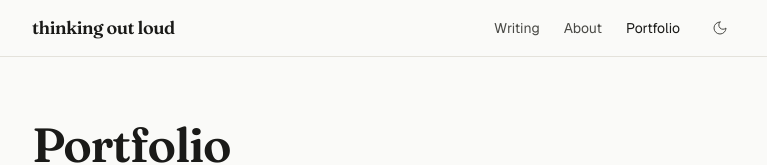
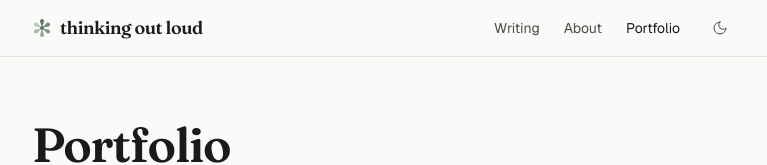
Before and after one commit to VassoD/thinking-out-loud, a Next.js app: page /portfolio in a window 1280 px wide. Shown: the top 165 px of the page, without its empty margins (256-1023 px from the left). Built offline with nearby package versions, Linux system fonts and the light colour scheme; no server answers.

Commit message:
feat: add bloom mark to favicon and header
The banner's asterisk, redrawn as our own shape with petals fading
around it. Replaces the placeholder favicon glyph.

```diff
--- /dev/null
+++ b/components/brand/BloomMark.tsx
@@ -0,0 +1,36 @@
+import { BLOOM_CENTER, BLOOM_PETALS, BLOOM_SIZE, HUB_RADIUS, cleanPetalPath } from '@/components/brand/bloom'
+
+// The faintest petal stays at 40% so the mark still reads as a flower at 16px.
+const PETAL_FADE = 0.12
+
+interface BloomMarkProps {
+  size: number
+  /** Any CSS color. Defaults to currentColor so the mark follows the surrounding text color. */
+  color?: string
+  className?: string
+  x?: number
+  y?: number
+}
+
+/** The site's mark: the banner's ✻, its petals fading around like a spinner caught mid-turn. */
+export default function BloomMark({ size, color = 'currentColor', className, x, y }: BloomMarkProps): JSX.Element {
+  return (
+    <svg
+      width={size}
+      height={size}
+      x={x}
+      y={y}
+      viewBox={`0 0 ${BLOOM_SIZE} ${BLOOM_SIZE}`}
+      className={className}
+      aria-hidden="true"
+      xmlns="http://www.w3.org/2000/svg"
+    >
+      <g fill={color}>
+        <circle cx={BLOOM_CENTER.x} cy={BLOOM_CENTER.y} r={HUB_RADIUS} />
+        {Array.from({ length: BLOOM_PETALS }, (_, index) => (
+          <path key={index} d={cleanPetalPath(index)} opacity={1 - index * PETAL_FADE} />
+        ))}
+      </g>
+    </svg>
+  )
+}
--- /dev/null
+++ b/components/brand/bloom.ts
@@ -0,0 +1,48 @@
+import { cubicAt, polylinePath, type Point } from '@/lib/drawing'
+
+// Proportions follow the ✻ as the banner renders it: a round hub, narrow necks, round bulbs at the tips.
+// Drawn from these numbers, not traced from a font, so the mark is ours.
+export const BLOOM_SIZE = 64
+export const BLOOM_CENTER: Point = { x: BLOOM_SIZE / 2, y: BLOOM_SIZE / 2 }
+export const BLOOM_PETALS = 6
+export const HUB_RADIUS = 6.6
+const NECK_HALF_WIDTH = 1.9
+const BULB_RADIUS_X = 6.3
+const BULB_RADIUS_Y = 7.3
+const BULB_DISTANCE = 21.5
+const NECK_RISE = 4.8
+const SIDE_LEAD = 2.9
+const ARC_SAMPLES = 28
+const SIDE_SAMPLES = 14
+
+const toAngle = (index: number): number => (index * 2 * Math.PI) / BLOOM_PETALS
+
+function placeAt({ x, y }: Point, angle: number): Point {
+  return {
+    x: BLOOM_CENTER.x + x * Math.cos(angle) - y * Math.sin(angle),
+    y: BLOOM_CENTER.y + x * Math.sin(angle) + y * Math.cos(angle),
+  }
+}
+
+/** One petal pointing up, in local coordinates around the center: neck, a straight flare into the bulb's side, then over the top. */
+function petalOutline(): Point[] {
+  const bulbY = -BULB_DISTANCE
+  const flare = (sign: number): Point[] => {
+    const start = { x: sign * NECK_HALF_WIDTH, y: -HUB_RADIUS + 0.5 }
+    const end = { x: sign * BULB_RADIUS_X, y: bulbY }
+    const lift = { x: start.x, y: start.y - NECK_RISE }
+    const lead = { x: end.x, y: end.y + SIDE_LEAD }
+    return Array.from({ length: SIDE_SAMPLES + 1 }, (_, step) => cubicAt(start, lift, lead, end, step / SIDE_SAMPLES))
+  }
+  const arc = Array.from({ length: ARC_SAMPLES - 1 }, (_, step) => {
+    const angle = Math.PI + ((step + 1) / ARC_SAMPLES) * Math.PI
+    return { x: BULB_RADIUS_X * Math.cos(angle), y: bulbY + BULB_RADIUS_Y * Math.sin(angle) }
+  })
+  return [...flare(-1), ...arc, ...flare(1).reverse()]
+}
+
+export const BLOOM_PETAL = petalOutline()
+
+export function cleanPetalPath(index: number): string {
+  return `${polylinePath(BLOOM_PETAL.map((point) => placeAt(point, toAngle(index))))} Z`
+}
--- a/components/layout/Header.tsx
+++ b/components/layout/Header.tsx
@@ -3,8 +3,11 @@
 import Link from 'next/link'
 import { usePathname } from 'next/navigation'
 import Container from './Container'
+import BloomMark from '@/components/brand/BloomMark'
 import ThemeToggle from '@/components/ui/ThemeToggle'
 import { cn } from '@/lib/utils'
+
+const HEADER_MARK_SIZE = 20
 
 const NAV_LINKS = [
   { href: '/writing', label: 'Writing' },
@@ -21,9 +24,10 @@ export default function Header() {
         <div className="flex min-h-14 flex-wrap items-center justify-between gap-x-4 gap-y-2 py-3 sm:h-14 sm:flex-nowrap sm:py-0">
           <Link
             href="/"
-            className="font-serif text-lg font-semibold tracking-tight text-[var(--color-ink)] transition-opacity hover:opacity-70"
+            className="flex items-center gap-2 font-serif text-lg font-semibold tracking-tight text-[var(--color-ink)] transition-opacity hover:opacity-70"
             aria-label="Thinking Out Loud, home"
           >
+            <BloomMark size={HEADER_MARK_SIZE} className="text-[var(--color-accent)]" />
             thinking out loud
           </Link>
 
--- /dev/null
+++ b/lib/drawing.ts
@@ -0,0 +1,41 @@
+export interface Point {
+  x: number
+  y: number
+}
+
+/** Seeded so the server and client draw the same hand. Returns values in [-amount, amount]. */
+export function seededJitter(seed: number, amount: number): () => number {
+  let state = seed
+  return () => {
+    state = (state * 1664525 + 1013904223) % 4294967296
+    return (state / 4294967296 - 0.5) * 2 * amount
+  }
+}
+
+export function polylinePath(points: Point[]): string {
+  return points.map((point, index) => `${index === 0 ? 'M' : 'L'} ${point.x.toFixed(2)} ${point.y.toFixed(2)}`).join(' ')
+}
+
+export function cubicAt(p0: Point, p1: Point, p2: Point, p3: Point, t: number): Point {
+  const u = 1 - t
+  return {
+    x: u ** 3 * p0.x + 3 * u ** 2 * t * p1.x + 3 * u * t ** 2 * p2.x + t ** 3 * p3.x,
+    y: u ** 3 * p0.y + 3 * u ** 2 * t * p1.y + 3 * u * t ** 2 * p2.y + t ** 3 * p3.y,
+  }
+}
+
+/** A circle as a person draws it: slightly uneven, overshooting where it closes. */
+export function handCircle(center: Point, radius: number, seed: number): string {
+  const tremor = seededJitter(seed, 0.2)
+  const steps = 64
+  const overshoot = 0.14
+  const start = (seed % 10) / 10
+  const points = Array.from({ length: steps + 1 }, (_, index) => {
+    const progress = index / steps
+    const angle = 2 * Math.PI * (start + progress * (1 + overshoot))
+    // Low-frequency lean plus a slight outward drift reads as a hand; per-point noise alone reads as fuzz.
+    const r = radius * (1 + 0.07 * Math.sin(2 * angle + seed) + 0.08 * progress) + tremor()
+    return { x: center.x + r * Math.cos(angle), y: center.y + r * Math.sin(angle) }
+  })
+  return polylinePath(points)
+}
```
Also changed, not shown: app/icon.svg.
